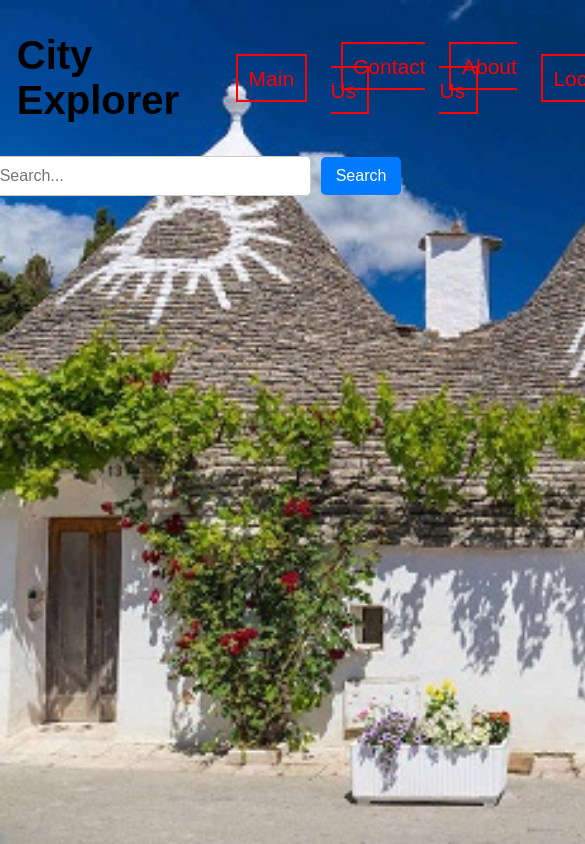
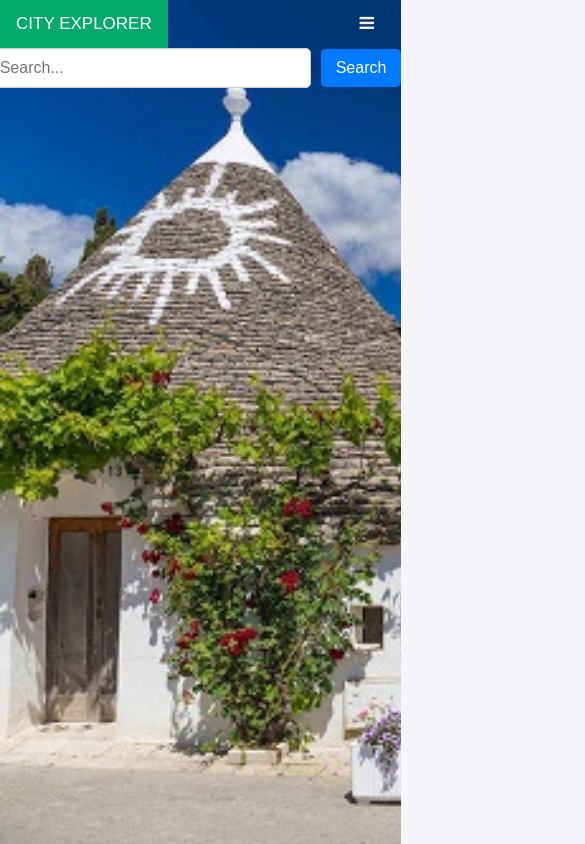
Before and after one commit to 1373606/Tenrel, a plain HTML site: page assingment/index.html in a window 390 px wide. Shown: the top 844 px of the page, 585 px wide, since content can reach past the window. Drawn offline with Linux system fonts and the light colour scheme.

Commit message:
Add files via upload

```diff
--- a/assingment/index.html
+++ b/assingment/index.html
@@ -1,24 +1,39 @@
 <!DOCTYPE html>
 <html lang="en">
+
 <head>
     <meta charset="UTF-8">
     <meta name="viewport" content="width=device-width, initial-scale=1.0">
     <title>City Explorer </title>
+    <link rel="shortcut icon" href="data:;" type="image/x-icon">
     <link rel="stylesheet" href=style.css>
+    <link rel="stylesheet" href="https://cdnjs.cloudflare.com/ajax/libs/font-awesome/4.7.0/css/font-awesome.min.css">
 </head>
+
 <body>
     <header>
-        <nav>
+        <!-- <nav>
             <h1>City Explorer </h1>
-            <div id="logo"></div>
+            <div id="logo" class="topnav"></div>
             <ul>
                 <li><a href="#">Main</a></li>
                 <li><a href="#">Contact Us</a></li>
                 <li><a href="#">About Us</a></li>
                 <li><a href="#">Location</a></li>
             </ul>
-        </nav>
+        </nav> -->
+        <div class="topnav" id="myTopnav">
+            <a href="#home" class="active">CITY EXPLORER</a>
+            <a href="#Home">Home</a>
+            <a href="#Contact us">Contact us</a>
+            <a href="#about us">About us</a>
+            <a href="#Location">Location</a>
+            <a href="javascript:void(0);" class="icon" onclick="myFunction()">
+                <i class="fa fa-bars"></i>
+            </a>
+        </div>
     </header>
+
 
     <div class="search-container">
         <input type="text" id="searchInput" placeholder="Search..." />
@@ -43,5 +58,16 @@
 
 
     <script src="main.js"></script>
+    <Script>
+        function myFunction() {
+            var x = document.getElementById("myTopnav");
+            if (x.className === "topnav") {
+                x.className += " responsive";
+            } else {
+                x.className = "topnav";
+            }
+        }
+    </Script>
 </body>
+
 </html>
--- a/assingment/style.css
+++ b/assingment/style.css
@@ -1,28 +1,30 @@
-
 body {
-    font-size: 16px; /* Default size */
+    font-size: 16px;
+    /* Default size */
 }
 
 h1 {
-    font-size: 2.5rem; /* Scales relative to the root font size */
+    font-size: 2.5rem;
+    /* Scales relative to the root font size */
 }
 
 @media (max-width: 768px) {
     body {
-        font-size: 14px; /* Reduce font size on smaller screens */
+        font-size: 14px;
+        /* Reduce font size on smaller screens */
     }
 }
 
 
 
 
-  /* Style for the body */
+/* Style for the body */
 body {
     font-family: Arial, sans-serif;
     display: flex;
     flex-direction: column;
     align-items: center;
-    justify-content:baseline;
+    justify-content: baseline;
     height: 100vh;
     margin: 0;
     background-color: #f4f4f9;
@@ -70,7 +72,7 @@ body {
     color: #333;
 }
 
-a{
+a {
     text-decoration: none;
     color: red;
 }
@@ -78,6 +80,7 @@ a{
 header {
     width: 100%;
 }
+
 header nav {
     display: flex;
     justify-content: space-between;
@@ -88,12 +91,13 @@ header nav ul {
     display: flex;
     justify-content: center;
     align-items: center;
-    po
+
 }
 
 header nav ul li {
     list-style: none;
     margin: 0.5em;
+    padding: 10px 15px;
 }
 
 header nav ul li a {
@@ -102,3 +106,61 @@ header nav ul li a {
     border: 2px solid red;
     padding: 0.5em;
 }
+
+.topnav {
+    overflow: hidden;
+    background-color: transparent;
+}
+
+.topnav a {
+    float: left;
+    display: block;
+    color: #f2f2f2;
+    text-align: center;
+    padding: 14px 16px;
+    text-decoration: none;
+    font-size: 17px;
+}
+
+.topnav a:hover {
+    background-color: #ddd;
+    color: black;
+}
+
+.topnav a.active {
+    background-color: #04AA6D;
+    color: white;
+}
+
+.topnav .icon {
+    display: none;
+}
+
+@media screen and (max-width: 600px) {
+    .topnav a:not(:first-child) {
+        display: none;
+    }
+
+    .topnav a.icon {
+        float: right;
+        display: block;
+    }
+}
+
+@media screen and (max-width: 600px) {
+    .topnav.responsive {
+        position: relative;
+    }
+
+    .topnav.responsive .icon {
+        position: absolute;
+        right: 0;
+        top: 0;
+    }
+
+    .topnav.responsive a {
+        float: none;
+        display: block;
+        text-align: left;
+    }
+}
```
